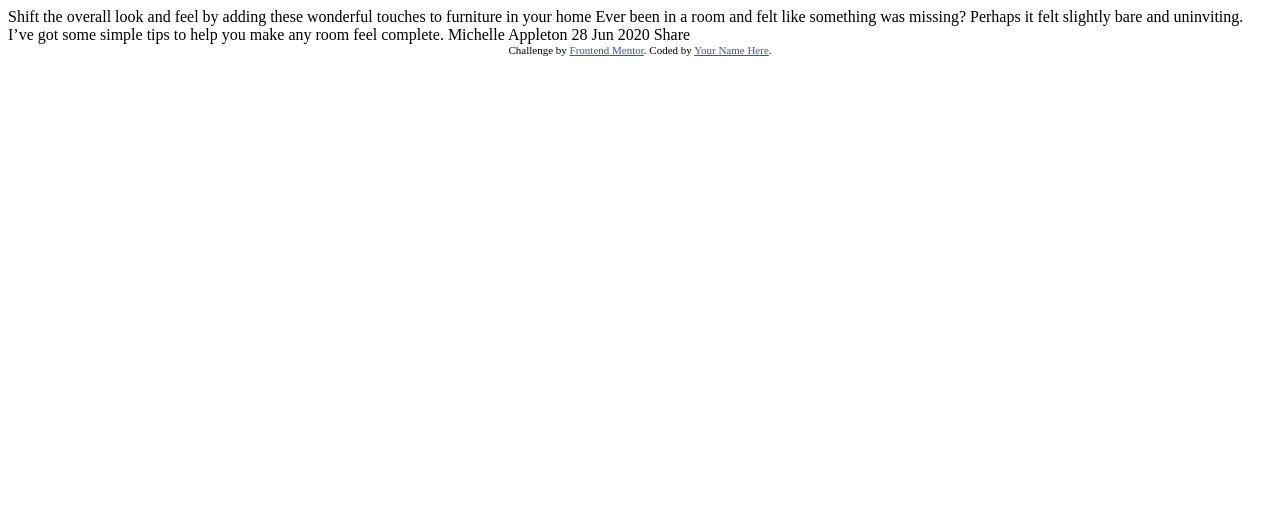
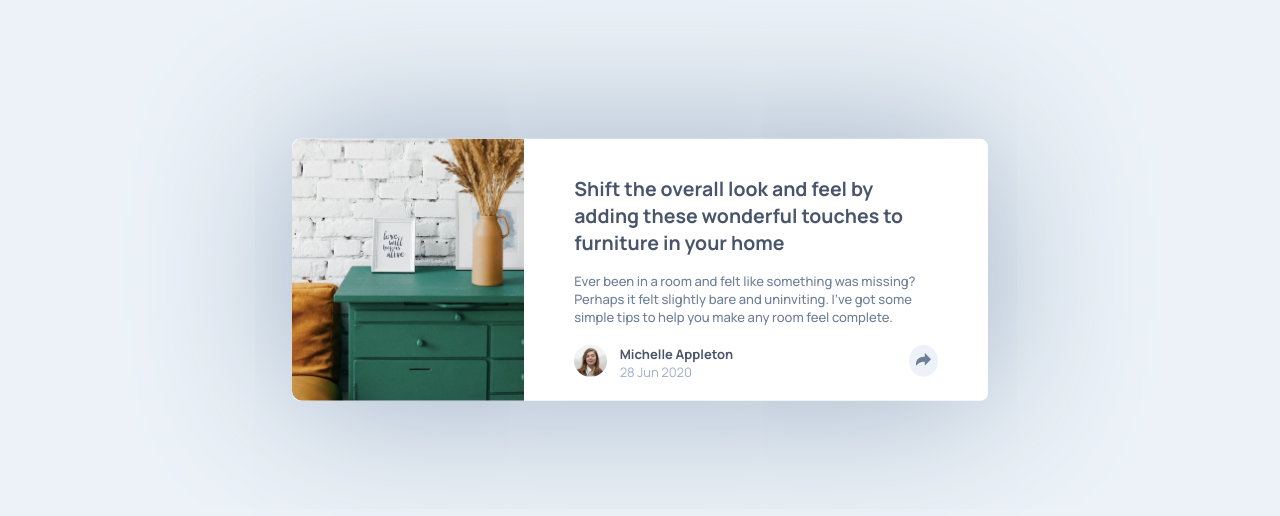
Before and after one commit to jeanPcr/article-preview-component, a plain HTML site: page index.html in a window 1280 px wide. Drawn offline with Linux system fonts and the light colour scheme.

Commit message:
desktop finished

```diff
--- /dev/null
+++ b/css/index.css
@@ -0,0 +1,158 @@
+:root {
+    --LightGrayishBlue: hsl(210, 46%, 95%);
+    --VeryDarkGrayishBlue: hsl(217, 19%, 35%);
+    --DesaturatedDarkBlue: hsl(214, 17%, 51%);
+    --GrayishBlue: hsl(212, 23%, 69%);
+}
+
+body {
+    background-color: var(--LightGrayishBlue);
+
+}
+
+.article {
+    font-family: 'Manrope', sans-serif;
+    width: 55%;
+    margin: auto;
+    background-color: white;
+    border-radius: 8px;
+    box-shadow: 0 0 10em var(--GrayishBlue);
+    display: grid;
+    grid-template-columns: 1fr 2fr;
+    -ms-transform: translate(0%, 50%);
+    transform: translate(0, 50%);
+    transition: all 0.2s ease-in-out;
+}
+
+@media only screen and (max-width: 900px) {
+
+
+
+    .article {
+        grid-template-columns: none;
+        grid-template-rows: repeat(2, 1fr);
+        width: 70%;
+        transform: none;
+    }
+
+
+
+
+
+}
+
+.art_img {
+    border-radius: 10px 0 0 10px;
+    background-image: url("../images/drawers.jpg");
+    background-position: left;
+    background-size: cover;
+    height: 100%;
+}
+
+.art_container {
+    font-size: 13px;
+    padding: 20px 50px;
+    text-align: left;
+}
+
+.art_title {
+    font-weight: 700;
+    color: var(--VeryDarkGrayishBlue);
+}
+
+.art_content {
+    font-weight: 500;
+    color: var(--DesaturatedDarkBlue);
+    margin-bottom: 5%;
+}
+
+/**AUTHOR**/
+.art_footer {
+    display: flex;
+    justify-content: space-between;
+
+}
+
+.art_author {
+    width: 50%;
+}
+
+.author_img {
+    width: 2.5em;
+    border-radius: 50%;
+    float: left;
+    margin-right: 1em;
+}
+
+.author_name {
+    font-weight: 700;
+    color: var(--VeryDarkGrayishBlue);
+}
+
+.created_at {
+    color: var(--GrayishBlue);
+}
+
+/** Social Share**/
+
+
+
+.share {
+    position: relative;
+    display: flex;
+    justify-content: flex-end;
+    align-items: baseline;
+    width: 50%;
+}
+
+
+.share_btn {
+    background-color: var(--LightGrayishBlue);
+    cursor: pointer;
+    padding: 7px;
+    border-radius: 50%;
+}
+
+.share_btn img {
+    color: white;
+    fill: white;
+}
+
+.share_icons {
+    background-color: var(--VeryDarkGrayishBlue);
+    border-radius: 8px;
+    position: absolute;
+    bottom: 160%;
+    right: -55%;
+    align-items: center;
+    justify-content: center;
+    padding: 0.5em 2em;
+    text-align: center;
+    transition: all 0.3s ease-in-out;
+
+}
+
+.bottomTriangle {
+    position: absolute;
+    bottom: 130%;
+    right: -2%;
+    width: 0;
+    height: 0;
+    border-left: 20px solid transparent;
+    border-right: 20px solid transparent;
+    border-top: 20px solid var(--VeryDarkGrayishBlue);
+}
+
+.share_icons P {
+    font-weight: lighter;
+    font-size: 10px;
+    color: var(--LightGrayishBlue);
+    margin-right: 2em;
+    letter-spacing: 0.5em;
+}
+
+.share_icons a {
+
+    margin-right: 1em;
+
+}
--- a/index.html
+++ b/index.html
@@ -7,8 +7,11 @@
   <!-- displays site properly based on user's device -->
 
   <link rel="icon" type="image/png" sizes="32x32" href="./images/favicon-32x32.png">
+  <link rel="stylesheet" href="./css/index.css">
+  <link href="https://fonts.googleapis.com/css2?family=Manrope:wght@200;300;400;500;600;700;800&display=swap"
+    rel="stylesheet">
 
-  <title>Frontend Mentor | Article preview component</title>
+  <title>Article preview component</title>
 
   <!-- Feel free to remove these styles or customise in your own stylesheet 👍 -->
   <style>
@@ -24,23 +27,49 @@
 </head>
 
 <body>
+  <div class="article">
+    <div class="art_img "> </div>
 
-  Shift the overall look and feel by adding these wonderful
-  touches to furniture in your home
+    <div class="art_container">
 
-  Ever been in a room and felt like something was missing? Perhaps
-  it felt slightly bare and uninviting. I’ve got some simple tips
-  to help you make any room feel complete.
+      <h2 class="art_title">Shift the overall look and feel by adding these wonderful
+        touches to furniture in your home</h2>
+      <p class="art_content">Ever been in a room and felt like something was missing? Perhaps
+        it felt slightly bare and uninviting. I’ve got some simple tips
+        to help you make any room feel complete.
+      </p>
+      <div class="art_footer">
 
-  Michelle Appleton
-  28 Jun 2020
+        <div class="art_author">
+          <img class="author_img" src="./images/avatar-michelle.jpg" alt="">
+          <div class="author_name">Michelle Appleton</div>
+          <div class="created_at">28 Jun 2020</div>
+        </div>
 
-  Share
+        <div class="share">
 
-  <div class="attribution">
-    Challenge by <a href="https://www.frontendmentor.io?ref=challenge" target="_blank">Frontend Mentor</a>.
-    Coded by <a href="#">Your Name Here</a>.
+          <a class="share_btn" onClick='showShareIcons()'><img src="./images/icon-share.svg" alt="share_link"></a>
+
+          <div class="share_icons " style="display: none;">
+            <p>SHARE</p>
+            <a href=""><img src="./images/icon-facebook.svg" alt=""></a>
+            <a href=""><img src="./images/icon-twitter.svg" alt=""></a>
+            <a href=""><img src="./images/icon-pinterest.svg" alt=""></a>
+          </div>
+          <div class="bottomTriangle" style="display: none;"></div>
+        </div>
+      </div>
+
+    </div>
+
   </div>
+
+
 </body>
+<!--<div class="attribution">
+  Challenge by <a href="https://www.frontendmentor.io?ref=challenge" target="_blank">Frontend Mentor</a>.
+  Coded by <a href="#">Jean Porcher</a>.
+</div> -->
+<script src="./js/index.js"></script>
 
 </html>
--- /dev/null
+++ b/js/index.js
@@ -0,0 +1,16 @@
+const btn = document.querySelector('.share_btn')
+const popUp = document.querySelector('.share_icons')
+const triangle = document.querySelector('.bottomTriangle')
+
+
+const showShareIcons = () => {
+    if (popUp.style.display === "none" && triangle.style.display === "none") {
+        popUp.style.display = 'flex';
+        triangle.style.display = 'block';
+        btn.classList.add("clicked");
+    } else {
+        triangle.style.display = "none";
+        popUp.style.display = "none";
+    }
+
+}
```
Also changed, not shown: 1 other file.
